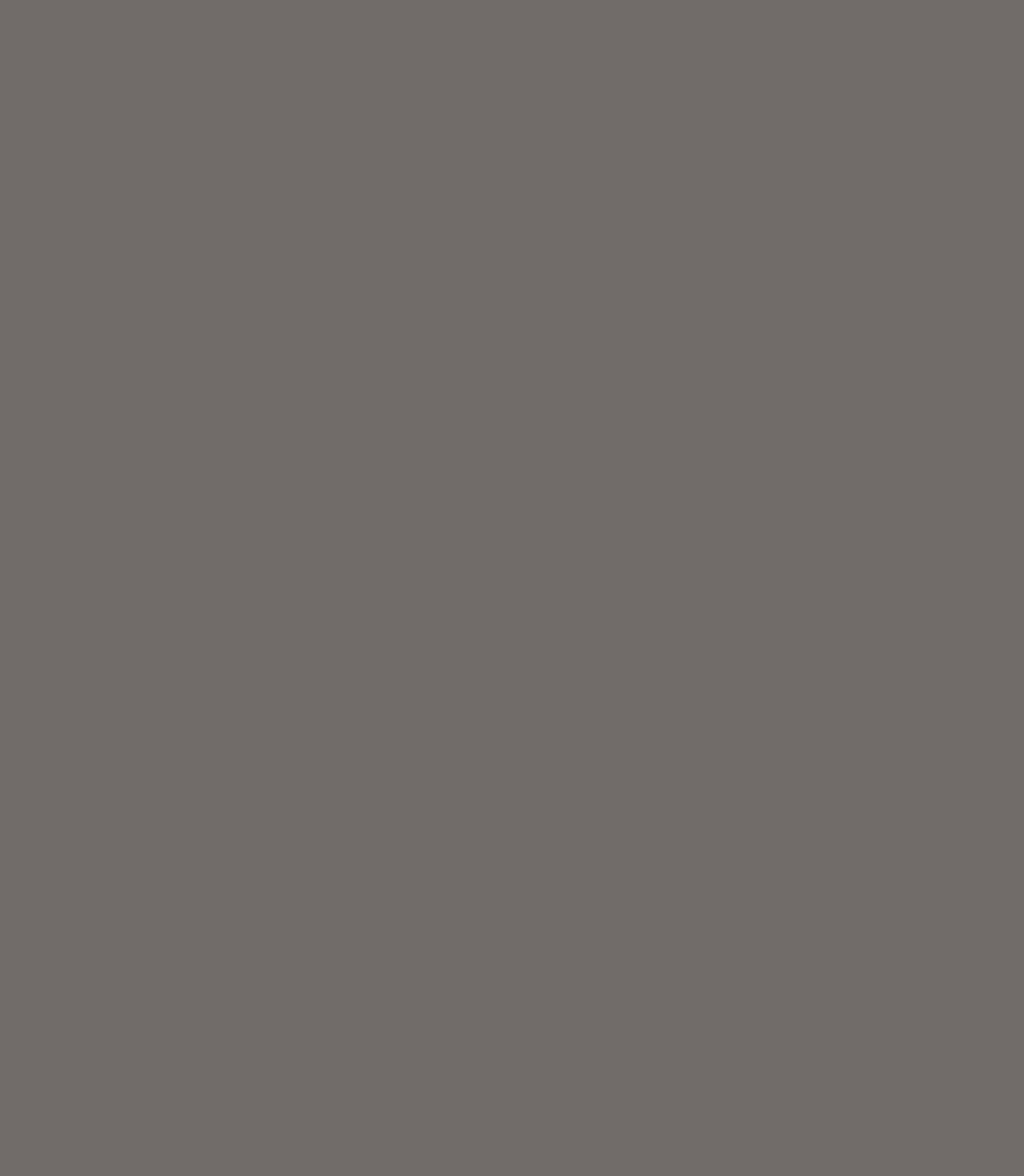
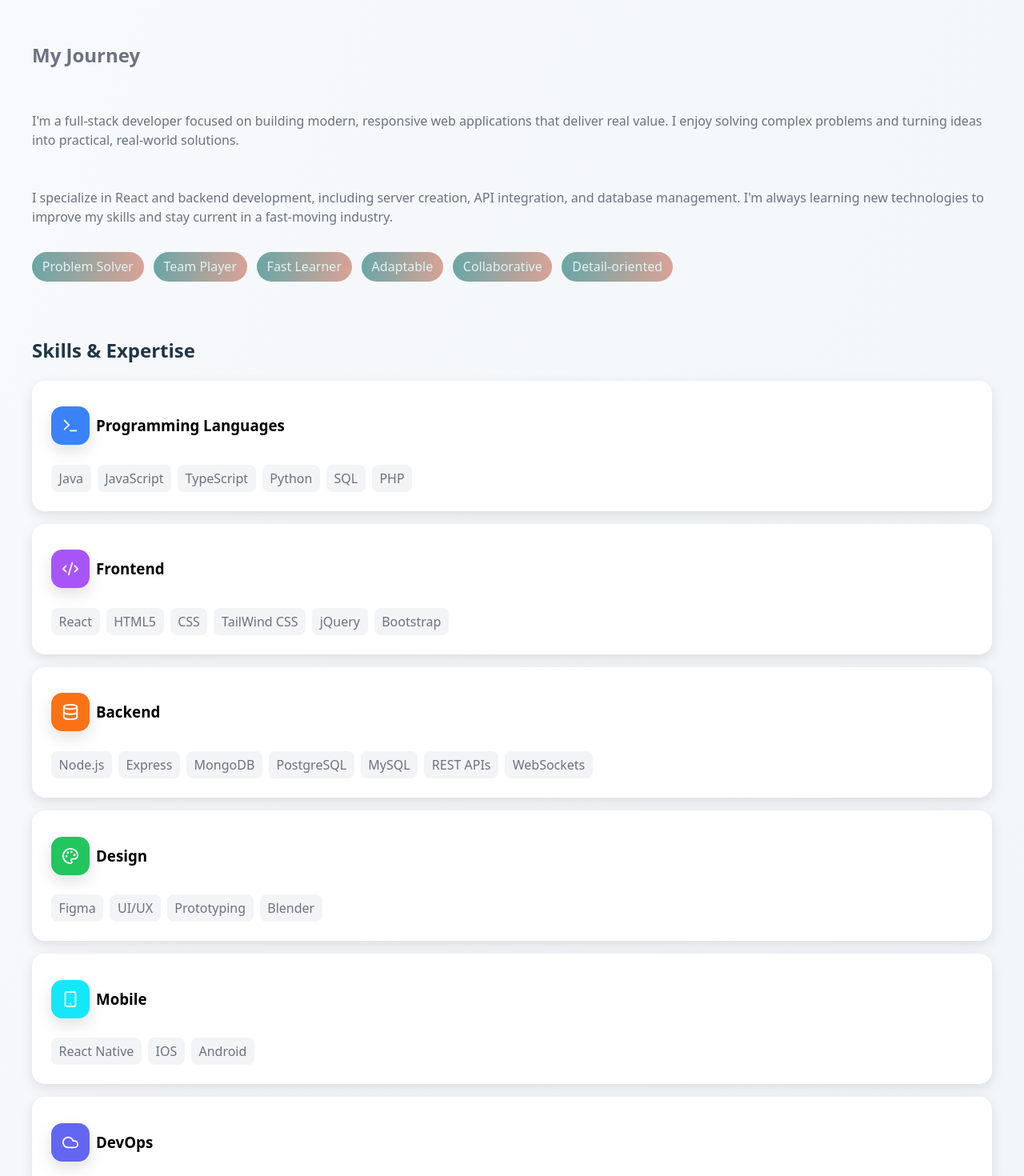
Before and after one commit to Emya101/Personal-Portfolio, a React (Vite) app: page /about in a window 1280 px wide. Before the commit this address had no page. Shown: the part 1160-2630 px from the top of the page at 80% size. Before the commit the page ends 800 px from the top, so only its background shows below. Built offline with nearby package versions, Linux system fonts and the light colour scheme.

Commit message:
Added in parts of the planned About page with working styles as well

```diff
--- a/src/App.jsx
+++ b/src/App.jsx
@@ -2,7 +2,7 @@ import {Routes, Route} from 'react-router-dom';
 import {Layout} from "./Components/Layout";
 import { Navigation } from './Components/Navigation';
 import { Home } from './Components/Home';
-import {About} from './Components/About';
+import { About } from './Components/About';
 import { Footer } from './Components/Footer';
 
 function App() {
@@ -11,6 +11,7 @@ function App() {
     <Routes>
       <Route path="/" element={<Layout/>}>
         <Route index element={<Home/>}/>
+        <Route path="about" element={<About/>}/>
       </Route>
     </Routes>
   )
--- a/src/Components/About.jsx
+++ b/src/Components/About.jsx
@@ -0,0 +1,87 @@
+import { motion } from "framer-motion";
+import styles from "./About.module.css";
+import aboutImage from "../assets/AboutMe.jpg";
+import { Code2, Database, Palette, Smartphone, Globe, Cloud, Wrench, Terminal } from "lucide-react";
+
+export function About() {
+    const skills = [
+        { category: "Programming Languages", icon: Terminal, items: ["Java", "JavaScript", "TypeScript", "Python", "SQL", "PHP"], color: "#3b82f6" },
+        { category: "Frontend", icon: Code2, items: ["React", "HTML5", "CSS", "TailWind CSS", "jQuery", "Bootstrap"], color: "#a855f7" },
+        { category: "Backend", icon: Database, items: ["Node.js", "Express", "MongoDB", "PostgreSQL", "MySQL", "REST APIs", "WebSockets"], color: "#f97316" },
+        { category: "Design", icon: Palette, items: ["Figma", "UI/UX", "Prototyping", "Blender"], color: "#22c55e" },
+        { category: "Mobile", icon: Smartphone, items: ["React Native", "IOS", "Android"], color: "#16e6f9" },
+        { category: "DevOps", icon: Cloud, items: ["AWS", "Docker"], color: "#6366f1" },
+        { category: "Tools", icon: Wrench, items: ["Git", "Github", "Postman", "Clerk", "Stripe", "VS Code"], color: "#eab308" },
+    ];
+
+    return (
+        <div className={styles.aboutPage}>
+
+            <div className={styles.header}>
+                <h1 className={styles.title}>
+                    About <span className={styles.gradient}>Me</span>
+                </h1>
+
+                <p className={styles.subtitle}>
+                    Get to know more about my background, skills, and what drives me
+                </p>
+            </div>
+
+            <div className={styles.introSection}>
+                <div className={styles.imageWrapper}>
+                    <img src={aboutImage} alt="About me" />
+                </div>
+
+                <div className={styles.textContent}>
+                    <h2>My Journey</h2>
+
+                    <p>
+                        I'm a full-stack developer focused on building modern, responsive web applications
+                        that deliver real value. I enjoy solving complex problems and turning ideas into
+                        practical, real-world solutions.
+                    </p>
+
+                    <p>
+                        I specialize in React and backend development, including server creation, API
+                        integration, and database management. I'm always learning new technologies to
+                        improve my skills and stay current in a fast-moving industry.
+                    </p>
+
+                    <div className={styles.tags}>
+                        {["Problem Solver", "Team Player", "Fast Learner", "Adaptable", "Collaborative", "Detail-oriented"].map((tag, i) => (
+                            <span key={i}>{tag}</span>
+                        ))}
+                    </div>
+                </div>
+
+                <div className={styles.skillsSection}>
+                    <h2>Skills & Expertise</h2>
+
+                    <div className={styles.skillsGrid}>
+                        {skills.map((skill, index) => (
+                            <div key={index} className={styles.skillCard}>
+                                <div className={styles.skillHeader}>
+                                    <div
+                                        className={styles.iconBox}
+                                        style={{ background: skill.color }}
+                                    >
+                                        <skill.icon size={22} />
+                                    </div>
+                                    <h3>{skill.category}</h3>
+                                </div>
+
+
+                                <div className={styles.skillItems}>
+                                    {skill.items.map((item, i) => (
+                                        <span key={i}>{item}</span>
+                                    ))}
+                                </div>
+                            </div>
+                        ))}
+                    </div>
+                </div>
+
+            </div>
+        </div>
+    )
+}
--- /dev/null
+++ b/src/Components/About.module.css
@@ -0,0 +1,109 @@
+h3 {
+    color: black;
+}
+
+.aboutPage {
+    padding-top: 6rem;
+    max-width: 1200px;
+    margin: auto;
+    padding: 2rem 1rem;
+}
+
+.header {
+    text-align: center;
+    margin-bottom: 4rem;
+}
+
+.title {
+    font-size: 3rem;
+}
+
+.gradient {
+    background: linear-gradient(to right, #45858C, #D94E4E);
+    -webkit-background-clip: text;
+    -webkit-text-fill-color: transparent;
+}
+
+.subtitle {
+    color: #6b7280;
+}
+
+.introSection {
+    display: grid;
+    gap: 3rem;
+    margin-bottom: 4rem;
+}
+
+.imageWrapper img {
+    width: 100%;
+    border-radius: 1rem;
+}
+
+.textContent {
+    display: flex;
+    flex-direction: column;
+    color: #6b7280;
+    gap: 1rem;
+}
+
+.tags {
+    display: flex;
+    flex-wrap: wrap;
+    gap: 0.75rem;
+}
+
+.tags span {
+    background: linear-gradient(to right, #6AA6A6, #D9A296);
+    ;
+    padding: 0.4rem 0.8rem;
+    border-radius: 30px;
+    color: #e0f2f1;
+}
+
+.skillsSection {
+    margin-bottom: 4rem;
+}
+
+.skillsGrid {
+    display: grid;
+    gap: 1rem;
+}
+
+.skillCard {
+    background: white;
+    padding: 1.5rem;
+    border-radius: 1rem;
+    box-shadow: 0px 5px 15px rgba(0, 0, 0, 0.1);
+}
+
+.iconBox {
+    width: 48px;
+    height: 48px;
+    border-radius: 14px;
+    display: flex;
+    align-items: center;
+    justify-content: center;
+    color: white;
+    flex-shrink: 0;
+    box-shadow: 0 8px 20px rgba(0, 0, 0, 0.12);
+}
+
+.skillHeader {
+    display: flex;
+    align-items: center;
+    gap: 0.5rem;
+    margin-bottom: 1rem;
+}
+
+.skillItems {
+    display: flex;
+    flex-wrap: wrap;
+    gap: 0.5rem;
+}
+
+.skillItems span {
+    background: #f3f4f6;
+    color: #6b7280;
+    padding: 0.3rem 0.6rem;
+    border-radius: 0.5rem;
+}
```
Also changed, not shown: 1 other file (tests, documents, lock files or other folders).
